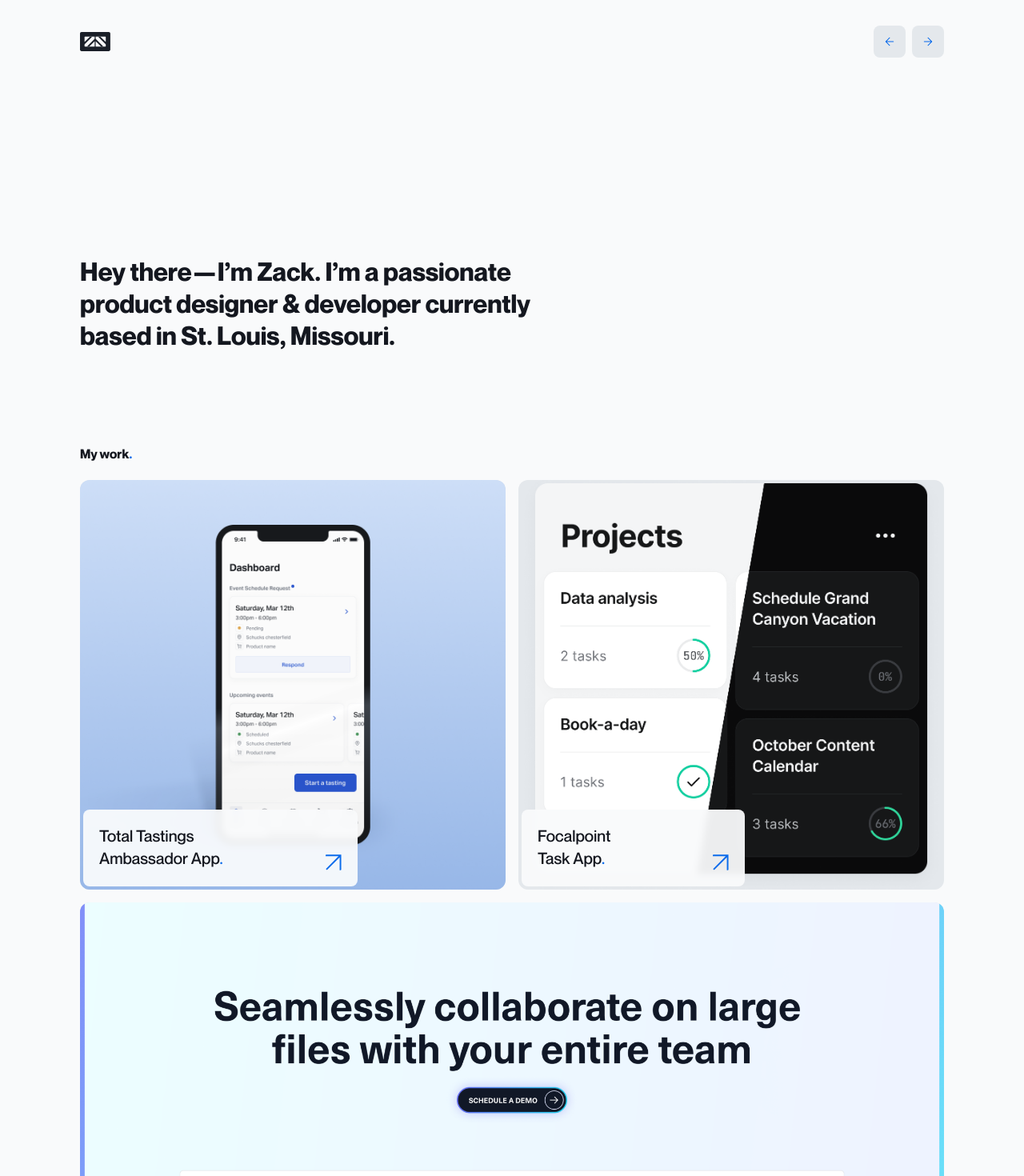
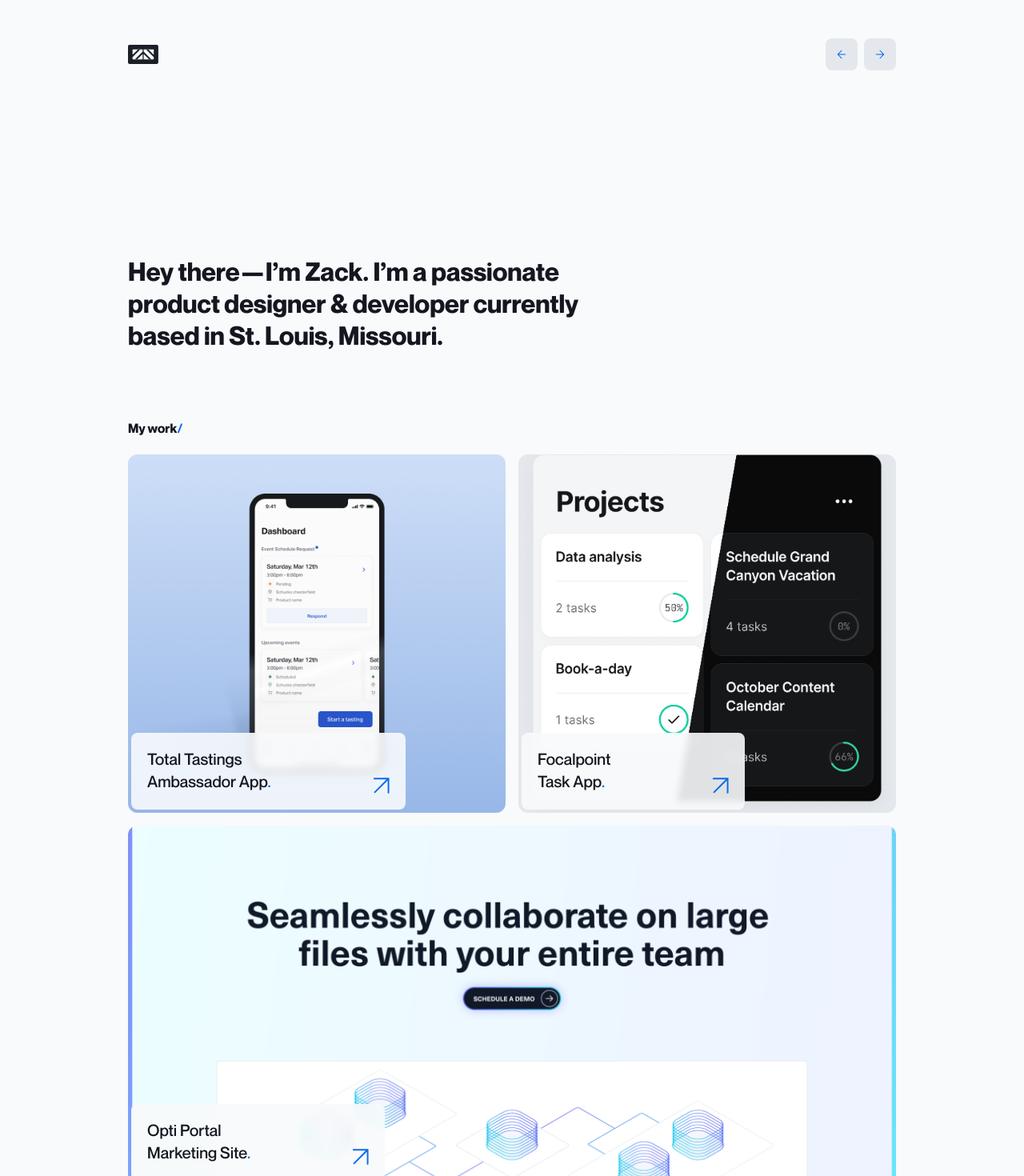
Before and after one commit to ztschwartz/next-portfolio, a Next.js app: page /case-study-test in a window 1280 px wide. Shown: the top 1470 px of the page at 80% size. Built offline with nearby package versions, Linux system fonts and the light colour scheme.

Commit message:
text size changes and container size changes

```diff
--- a/components/SectionHeader.js
+++ b/components/SectionHeader.js
@@ -49,7 +49,7 @@ const SectionHeader = ({ title, name }) => {
             <div className="container">
                 <div className={HeaderStyles.headerBarFlex}>
                     <h1 className="textMain textP2 textBold">
-                        {title}<span className="textAccent">.</span>
+                        {title}<span className="textAccent">/</span>
                     </h1>
                     <a href="#showcase" id={`${name}HeaderLink`} className="link textP3 textMain textLink">
                         Back to top
--- a/pages/index.js
+++ b/pages/index.js
@@ -55,7 +55,7 @@ export default function Home({loaded , loaderView}) {
       <div className={`${HomeStyles.showcase}`} id="showcase">
         <div className="container">
           {/*  <h1 className={`textHeadline1Medium textMain fadeAni ${HomeStyles.showcaseHeadline}`}><span className={`fadeAni ${HomeStyles.showcaseMainHeadline}`}>Hey there—I’m Zack. I’m a passionate </span><span className={`fadeAni ${HomeStyles.showcaseHeadline}`}>product designer & developer currently </span><span className={`fadeAni ${HomeStyles.showcaseHeadline}`}>based in St. Louis, Missouri.</span></h1> */}
-          <h1 className={`textH1 textRegular textSoft fadeAni ${HomeStyles.showcaseHeadlineGroup}`}>
+          <h1 className={`textH2 textRegular textSoft fadeAni ${HomeStyles.showcaseHeadlineGroup}`}>
             <span className={`fadeAni ${HomeStyles.showcaseMainHeadline}`}><span className="textMedium textMain">Hey there—I’m&nbsp;Zack<span className={`textAccent`}>.</span></span><br className={HomeStyles.showcaseBr} /> I’m a passionate </span>
             <span className={`fadeAni ${HomeStyles.showcaseHeadline}`}>product designer & developer currently </span>
             <span className={`fadeAni ${HomeStyles.showcaseHeadline}`}>based in St. Louis, Missouri.</span>
--- a/styles/Home.module.css
+++ b/styles/Home.module.css
@@ -5,7 +5,7 @@
 
 
 .showcase{
-  padding: 20rem 0 6rem 0;
+  padding: 20rem 0 4rem 0;
 }
 
 .showcaseMainHeadline{
--- a/styles/components/CaseStudyCard.module.css
+++ b/styles/components/CaseStudyCard.module.css
@@ -7,7 +7,7 @@
     display: grid;
     grid-template-rows: 1fr auto;
     grid-template-columns: 1fr;
-    height: 32rem;
+    height: 28rem;
     align-items: center;
     text-decoration: none;
     transition: box-shadow 100ms ease-out;
--- a/styles/components/Navbar.module.css
+++ b/styles/components/Navbar.module.css
@@ -3,7 +3,7 @@
     top: 0;
     left: 0;
     width: 100%;
-    padding: 2rem 0;
+    padding: 3rem 0;
     display: flex;
     z-index: 100;
     align-items: center;
--- a/styles/globals.css
+++ b/styles/globals.css
@@ -50,7 +50,7 @@ a {
 } */
 :root{
   --white: rgba(249, 250, 251, 1);
-  --transparentWhite: rgba(249, 250, 251, 0.95);
+  --transparentWhite: rgba(249, 250, 251, 0.9);
   --black: rgba(20, 23, 31, 1);
   --gray10: rgba(228, 232, 236, 1);
   --gray20: rgba(205, 212, 218, 1);
@@ -61,7 +61,7 @@ a {
   --gray70: rgba(70, 80, 93, 1);
   --gray80: rgba(42, 49, 60, 1);
   --gray90: rgba(26, 31, 40, 1);
-  --transparentGray90: rgba(26, 31, 40, 0.95);
+  --transparentGray90: rgba(26, 31, 40, 0.9);
   --accentLight: rgba(10, 107, 235, 1);
   --accentDark:  rgba(70, 133, 251, 1);
 }
@@ -195,7 +195,7 @@ body {
 .container{
   width: 100%;
   padding: 0 5rem;
-  max-width: 1240px;
+  max-width: 1120px;
   margin: 0 auto;
   display: block;
 }
@@ -294,7 +294,7 @@ body {
 }
 
 .col-6--6{
-  grid-column: span 8;
+  grid-column: 5 / span 8;
 }
 
 .col-6--3{
```
